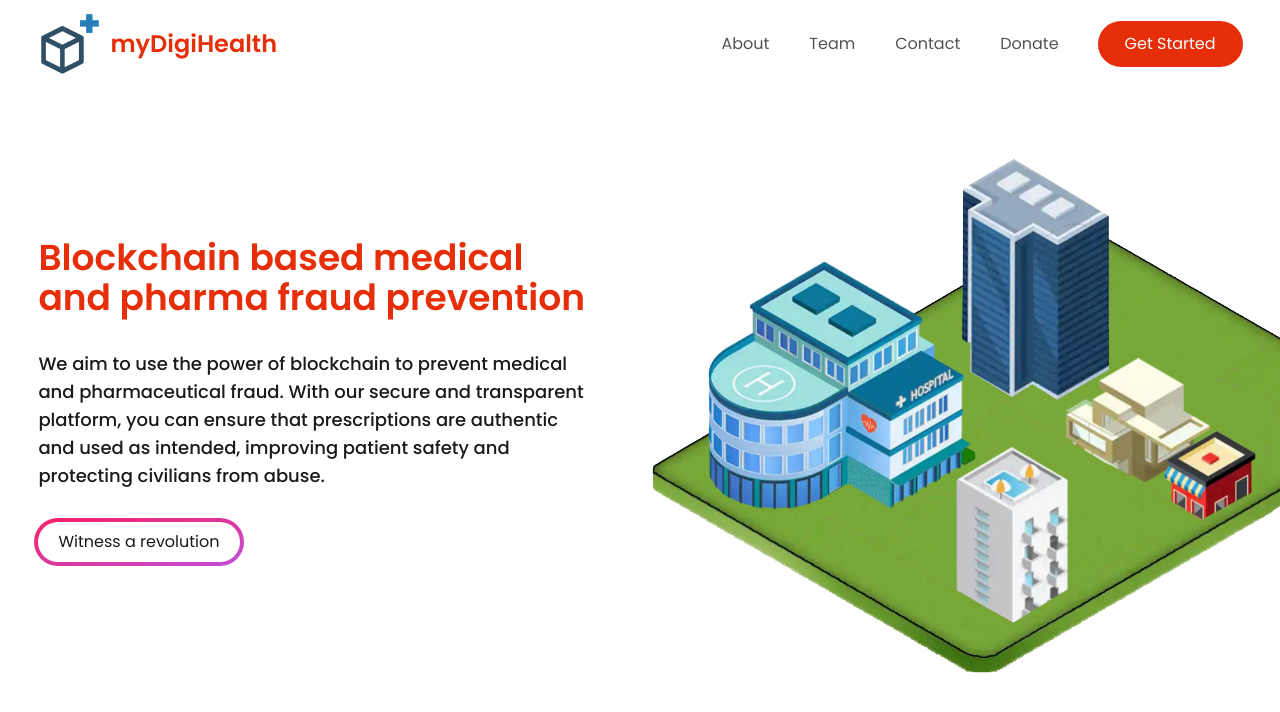
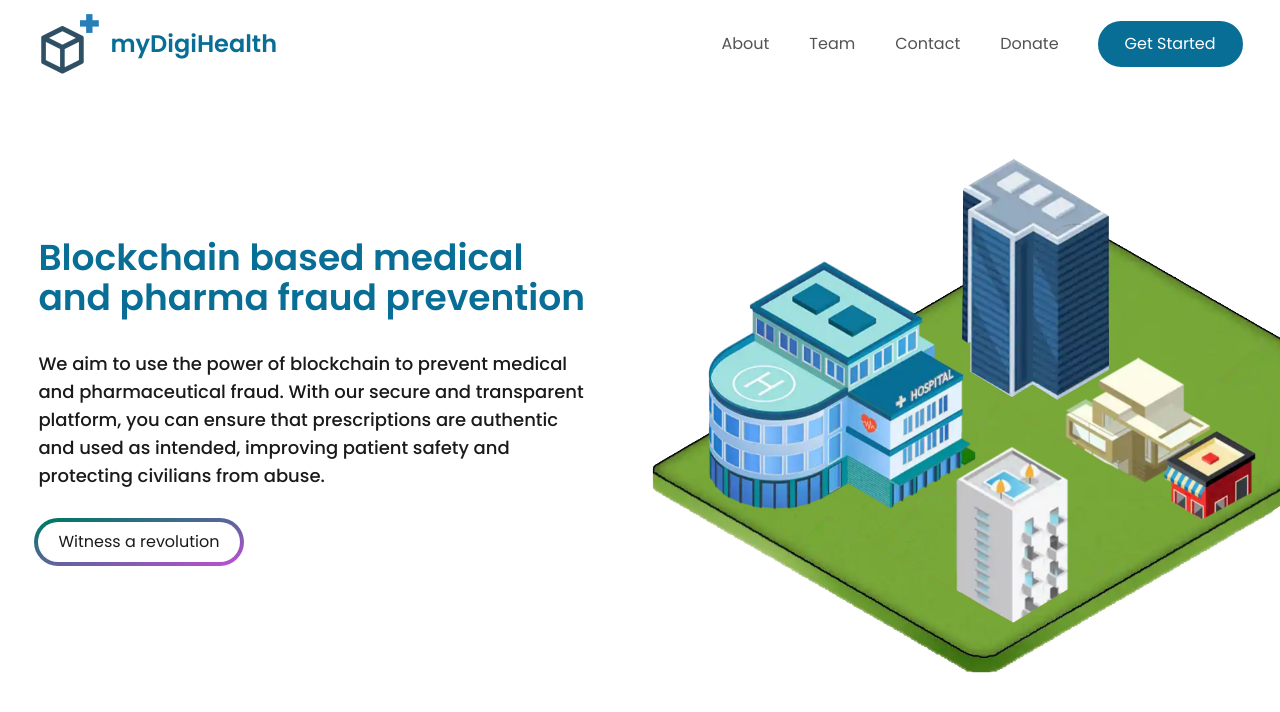
Before and after one commit to MyDigiHealth/core, a React (Vite) app in the folder client/: page / in a window 1280 px wide. Shown: the top 712 px of the page. Built offline with nearby package versions, Linux system fonts and the light colour scheme.

Commit message:
revert to blue theme

```diff
--- a/client/tailwind.config.js
+++ b/client/tailwind.config.js
@@ -8,7 +8,7 @@ export default {
         widescreen: { min: "780px" },
       },
       colors: {
-        primary: "#e62e08",
+        primary: "#086e96",
         secondary: "",
         background: "#ffffff",
         foreground: "#a9a9a9",
```
